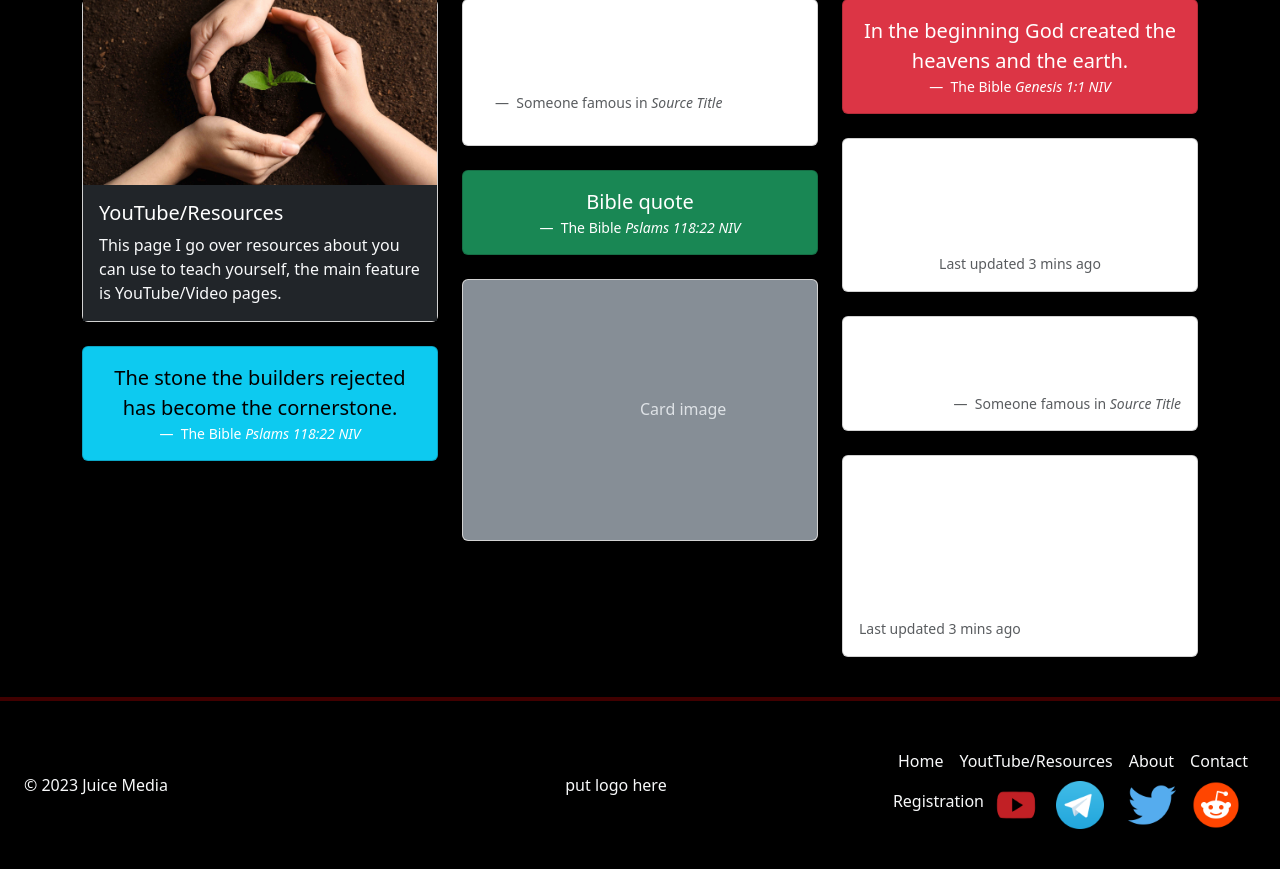
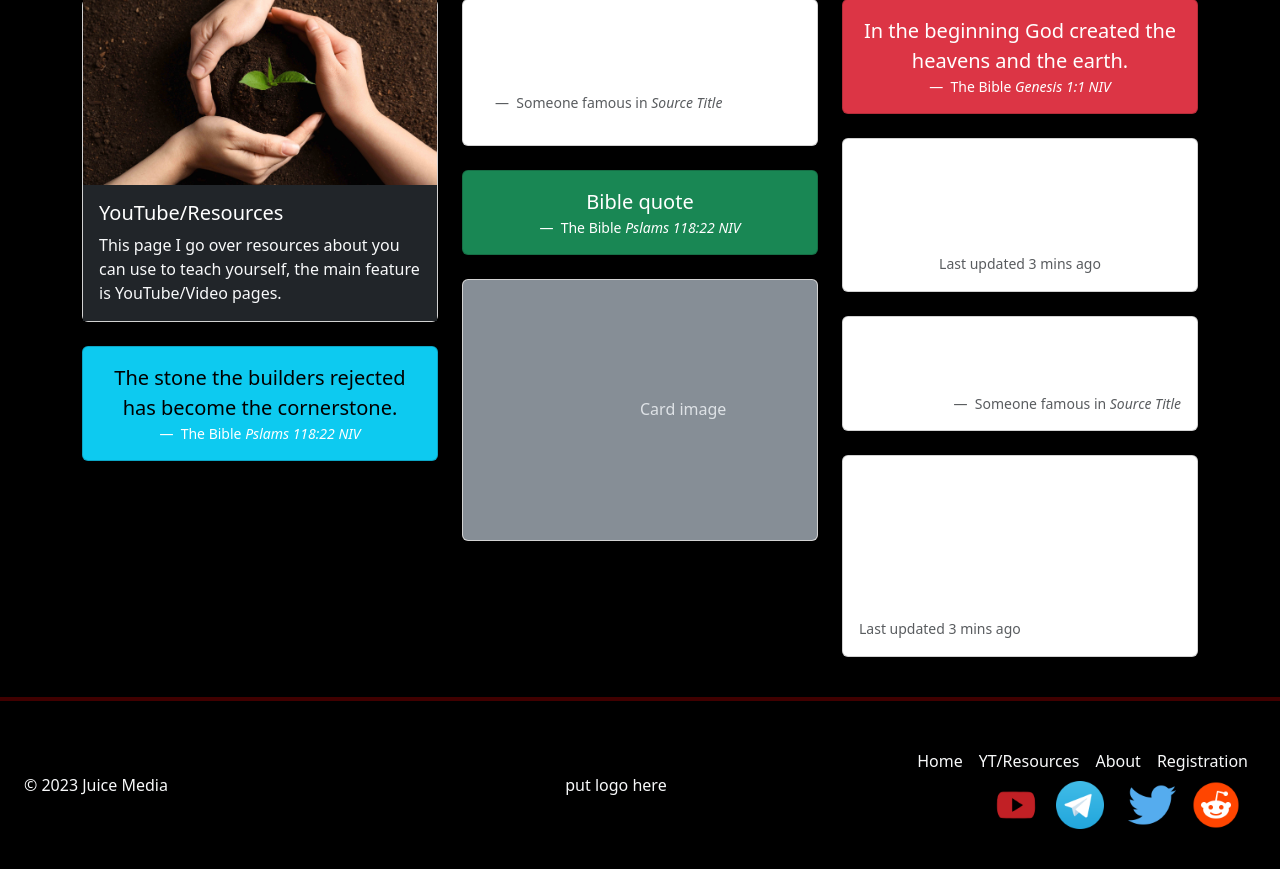
Before and after one commit to JeffreyDinackus/Javascript-1, a Flask app: page / in a window 1280 px wide. Shown: the part 201-1070 px from the top of the page. Run offline with Flask 2, Linux system fonts and the light colour scheme; some libraries are stand-ins or nearby versions.

Commit message:
bug fixing

```diff
--- a/midterm-website/templates/base.html
+++ b/midterm-website/templates/base.html
@@ -104,15 +104,12 @@
             <a href="/" class="nav-link px-2 text-light linkstyling">Home</a>
           </li>
           <li class="nav-item">
-            <a href="/youtube" class="nav-link px-2 text-light linkstyling">YoutTube/Resources</a>
+            <a href="/youtube" class="nav-link px-2 text-light linkstyling">YT/Resources</a>
           </li>
           <li class="nav-item">
             <a href="/about" class="nav-link px-2 text-light linkstyling">About</a>
           </li>
-                    <li class="nav-item">
-            <a href="/contact" class="nav-link px-2 text-light linkstyling">Contact</a>
-          </li>
-                    <li class="nav-item">
+          <li class="nav-item">
             <a href="/registration" class="nav-link px-2 text-light linkstyling">Registration</a>
           </li>
           <!-- SM buttons go here -->
--- a/midterm-website/templates/index.html
+++ b/midterm-website/templates/index.html
@@ -18,7 +18,7 @@
         >
           <title>Resources</title>
           <rect width="100%" height="100%" fill="#fff" />
-          <text x="0%" y="0%" fill="#000" dy=".3em"><img style="size:4em;"src="{{url_for('static', filename='assets/seeds.jpg')}}" alt="a picture of a young plant with some people having their hands around it"></text>
+          <img style="size:4em;"src="{{url_for('static', filename='assets/seeds.jpg')}}" alt="a picture of a young plant with some people having their hands around it">
         </svg>
         <div class="card-body bg-dark">
           <a href="/youtube" class="linkstyling"><h5 class="card-title">YouTube/Resources</h5></a>
```
